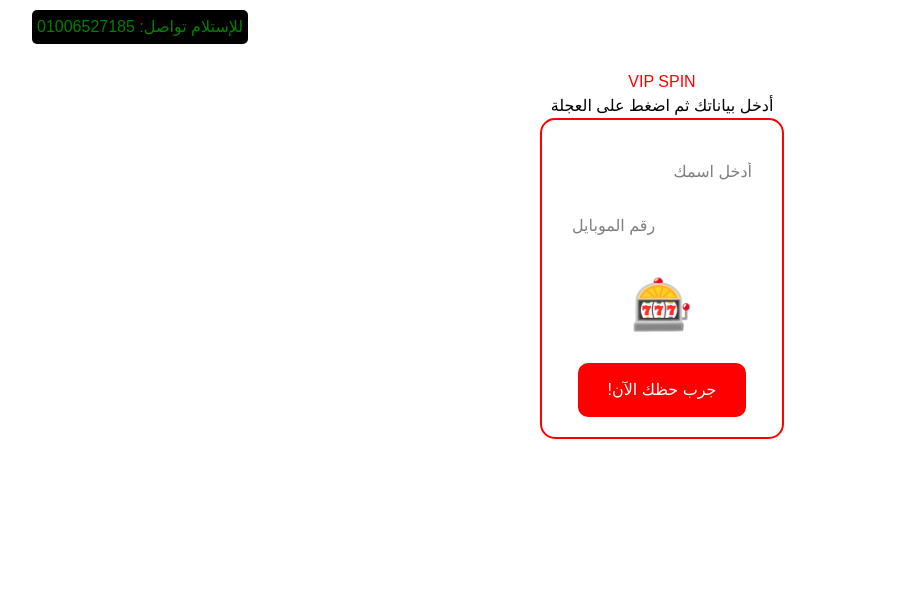
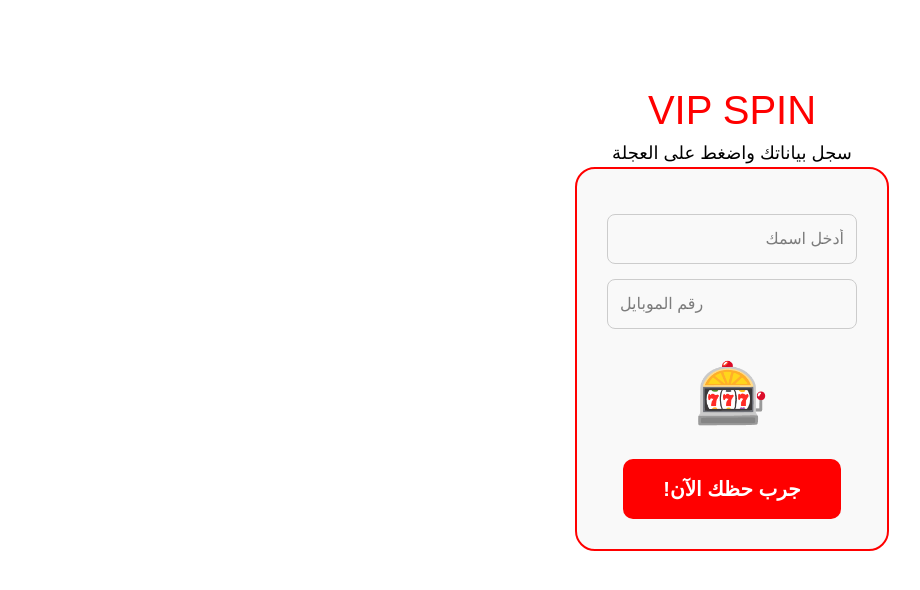
Before and after one commit to salahelmesky-glitch/pr, a React (Vite) app: page / in a window 1280 px wide. Shown: the top 590 px of the page, without its empty margins (241-1161 px from the left). Built offline with nearby package versions, Linux system fonts and the light colour scheme.

Commit message:
fix white screen and update UI

```diff
--- a/src/App.jsx
+++ b/src/App.jsx
@@ -5,37 +5,36 @@ function App() {
   const [phone, setPhone] = useState("");
 
   return (
-    <div style={{ textAlign: 'center', padding: '20px', fontFamily: 'Arial' }}>
-      {/* الرقم بتاعك فوق على الشمال */}
-      <div style={{ position: 'absolute', top: '10px', left: '10px', background: 'black', color: 'green', padding: '5px', borderRadius: '5px' }}>
-        للإستلام تواصل: 01006527185
+    <div style={{ textAlign: 'center', padding: '20px', fontFamily: 'sans-serif' }}>
+      {/* الرقم بتاعك فوق */}
+      <div style={{ position: 'fixed', top: '10px', right: '10px', background: 'black', color: '#00ff00', padding: '10px', borderRadius: '5px', fontWeight: 'bold' }}>
+        للاستلام تواصل: 01006527185
       </div>
 
-      <h1 style={{ color: 'red', marginTop: '50px' }}>VIP SPIN</h1>
-      <p>أدخل بياناتك ثم اضغط على العجلة</p>
+      <h1 style={{ color: 'red', marginTop: '60px', fontSize: '40px' }}>VIP SPIN</h1>
+      <p style={{ fontSize: '18px' }}>سجل بياناتك واضغط على العجلة</p>
 
-      <div style={{ border: '2px solid red', padding: '20px', borderRadius: '15px', display: 'inline-block' }}>
+      <div style={{ border: '2px solid red', padding: '30px', borderRadius: '20px', display: 'inline-block', background: '#f9f9f9' }}>
         <input
           type="text"
           placeholder="أدخل اسمك"
           value={name}
           onChange={(e) => setName(e.target.value)}
-          style={{ display: 'block', margin: '10px auto', padding: '10px', width: '200px' }}
+          style={{ display: 'block', margin: '15px auto', padding: '12px', width: '250px', borderRadius: '8px', border: '1px solid #ccc' }}
         />
         <input
           type="tel"
           placeholder="رقم الموبايل"
           value={phone}
           onChange={(e) => setPhone(e.target.value)}
-          style={{ display: 'block', margin: '10px auto', padding: '10px', width: '200px' }}
+          style={{ display: 'block', margin: '15px auto', padding: '12px', width: '250px', borderRadius: '8px', border: '1px solid #ccc' }}
         />
 
-        {/* هنا العجلة (لو عندك كود العجلة الأصلي حطه هنا) */}
-        <div style={{ margin: '20px', fontSize: '50px' }}>🎰</div>
+        <div style={{ margin: '20px', fontSize: '60px' }}>🎰</div>
 
         <button
           onClick={() => alert('تم تسجيل بياناتك! صور الشاشة الآن وابعتها واتساب')}
-          style={{ background: 'red', color: 'white', border: 'none', padding: '15px 30px', borderRadius: '10px', cursor: 'pointer' }}
+          style={{ background: 'red', color: 'white', border: 'none', padding: '15px 40px', borderRadius: '10px', cursor: 'pointer', fontSize: '20px', fontWeight: 'bold' }}
         >
           جرب حظك الآن!
         </button>
```
